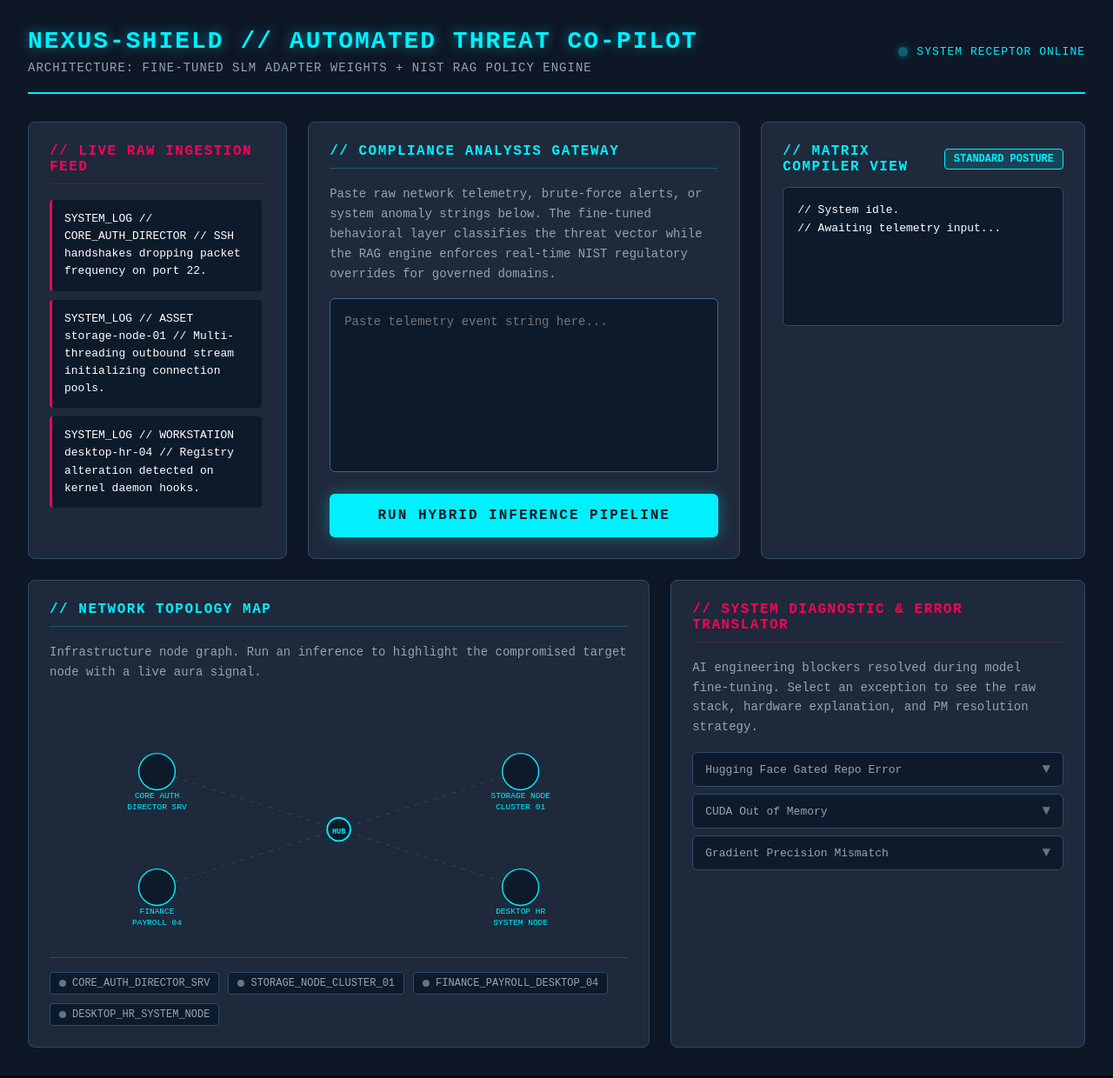
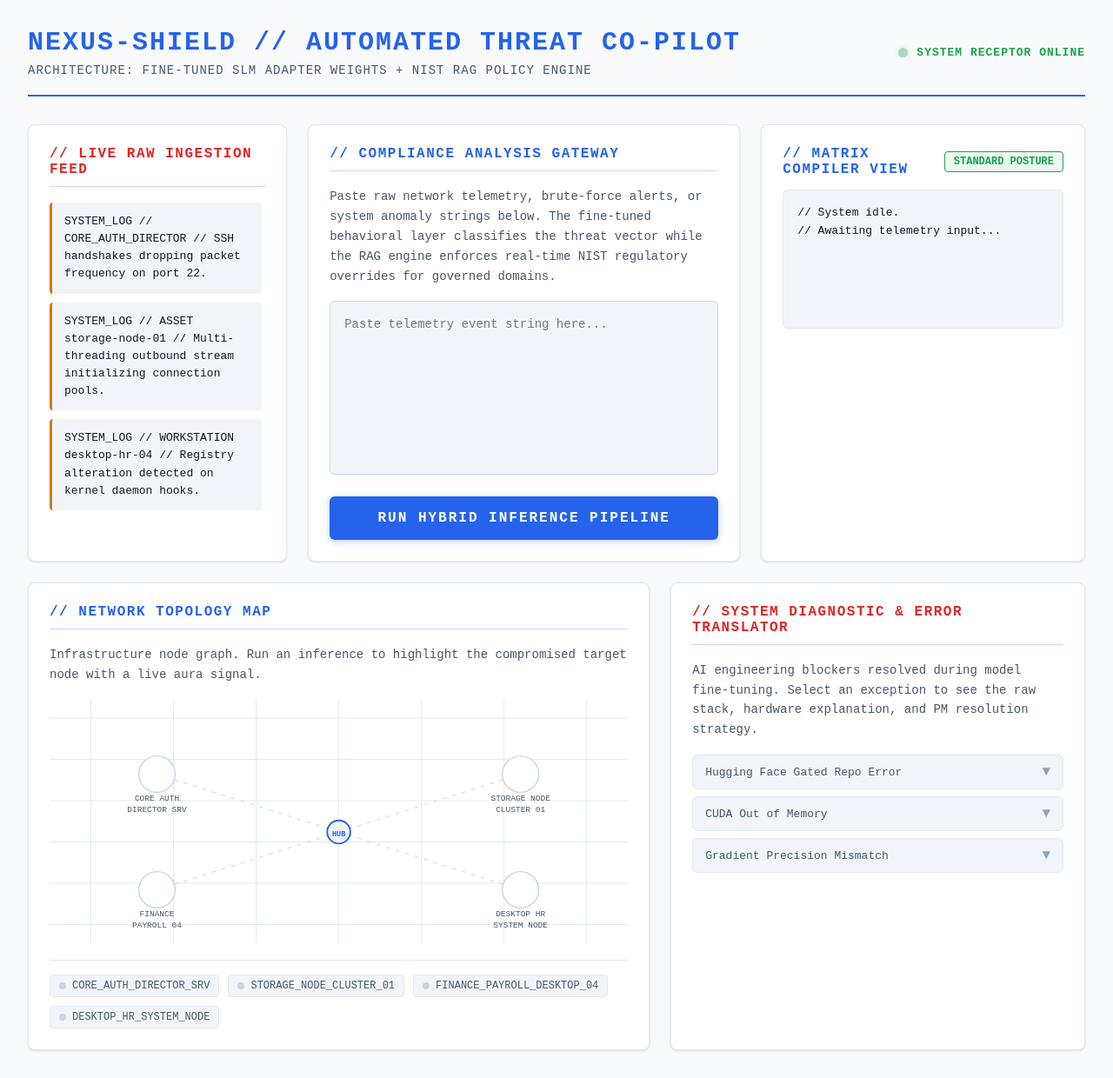
Before and after one commit to nityansh10/nexus-shield-threat-intelligence, a React (Vite) app: page / in a window 1280 px wide. Shown: the whole page at 87% size. Built offline with nearby package versions, Linux system fonts and the light colour scheme.

Commit message:
design: overhaul entire UI to premium accessible enterprise light mode

```diff
--- a/index.jsx
+++ b/index.jsx
@@ -273,31 +273,35 @@ const HUB = { x: 350, y: 160 };
 // ── Design tokens ──────────────────────────────────────────────────────────────
 
 const C = {
-  bg:      '#0e1726',
-  panel:   '#1e293b',
-  panelDk: '#0d1a2a',
-  border:  '#2e4a6b',
-  borderBright: '#3d6494',
-  cyan:    '#00f0ff',
-  pink:    '#ff0055',
-  white:   '#ffffff',
-  muted:   '#94a3b8',
-  dim:     '#64748b',
+  bg:          '#F8FAFC',
+  panel:       '#FFFFFF',
+  panelDk:     '#F1F5F9',
+  border:      '#E2E8F0',
+  borderBright:'#CBD5E1',
+  blue:        '#2563EB',
+  crimson:     '#DC2626',
+  amber:       '#D97706',
+  green:       '#16A34A',
+  text:        '#0F172A',
+  muted:       '#475569',
+  dim:         '#94A3B8',
+  shadow:      '0 1px 3px rgba(0,0,0,0.08), 0 1px 2px rgba(0,0,0,0.04)',
+  shadowMd:    '0 4px 6px rgba(0,0,0,0.07), 0 2px 4px rgba(0,0,0,0.05)',
 };
 
 // Returns the accent color for a network node based on threat severity and node identity.
-// FINANCE/CRITICAL → crimson, CORE_AUTH → cyan, all others → amber.
+// FINANCE/CRITICAL → crimson, CORE_AUTH → blue, all others → amber.
 const getNodeColor = (nodeId, isCritical) => {
-  if (isCritical || nodeId === 'FINANCE_PAYROLL_DESKTOP_04') return '#ff0055';
-  if (nodeId === 'CORE_AUTH_DIRECTOR_SRV') return '#00f0ff';
-  return '#ffaa00';
+  if (isCritical || nodeId === 'FINANCE_PAYROLL_DESKTOP_04') return C.crimson;
+  if (nodeId === 'CORE_AUTH_DIRECTOR_SRV') return C.blue;
+  return C.amber;
 };
 
 // Returns a low-opacity fill that pairs with each node's accent color.
 const getNodeFill = (nodeId, isCritical) => {
-  if (isCritical || nodeId === 'FINANCE_PAYROLL_DESKTOP_04') return 'rgba(255,0,85,0.15)';
-  if (nodeId === 'CORE_AUTH_DIRECTOR_SRV') return 'rgba(0,240,255,0.12)';
-  return 'rgba(255,170,0,0.15)';
+  if (isCritical || nodeId === 'FINANCE_PAYROLL_DESKTOP_04') return 'rgba(220,38,38,0.08)';
+  if (nodeId === 'CORE_AUTH_DIRECTOR_SRV') return 'rgba(37,99,235,0.08)';
+  return 'rgba(217,119,6,0.08)';
 };
 
 const panelStyle = (extra = {}) => ({
@@ -305,10 +309,11 @@ const panelStyle = (extra = {}) => ({
   border: `1px solid ${C.border}`,
   borderRadius: '8px',
   padding: '24px',
+  boxShadow: C.shadow,
   ...extra,
 });
 
-const headingStyle = (color = C.cyan) => ({
+const headingStyle = (color = C.blue) => ({
   fontSize: '16px',
   fontWeight: 'bold',
   color,
@@ -429,7 +434,7 @@ export default function NexusShieldConsole() {
   // ── Render ─────────────────────────────────────────────────────────────────
 
   return (
-    <div style={{ backgroundColor: C.bg, color: C.white, minHeight: '100vh', padding: '32px', fontFamily: '"Courier New", Courier, monospace', boxSizing: 'border-box' }}>
+    <div style={{ backgroundColor: C.bg, color: C.text, minHeight: '100vh', padding: '32px', fontFamily: '"Courier New", Courier, monospace', boxSizing: 'border-box' }}>
 
       {/* Keyframe animations */}
       <style>{`
@@ -442,8 +447,8 @@ export default function NexusShieldConsole() {
           to   { stroke-dashoffset: 0; }
         }
         @keyframes shieldGlow {
-          0%, 100% { box-shadow: 0 0 0 0 rgba(255, 0, 85, 0.55); }
-          50%       { box-shadow: 0 0 0 18px rgba(255, 0, 85, 0); }
+          0%, 100% { box-shadow: 0 0 0 0 rgba(220, 38, 38, 0.45); }
+          50%       { box-shadow: 0 0 0 18px rgba(220, 38, 38, 0); }
         }
         @keyframes fadeUp {
           from { opacity: 0; transform: translateY(10px); }
@@ -459,7 +464,8 @@ export default function NexusShieldConsole() {
       {hijackBlocked && (
         <div style={{
           position: 'fixed', inset: 0,
-          background: 'rgba(10, 17, 28, 0.97)',
+          background: 'rgba(15, 23, 42, 0.55)',
+          backdropFilter: 'blur(4px)',
           zIndex: 1000,
           display: 'flex', flexDirection: 'column',
           alignItems: 'center', justifyContent: 'center',
@@ -467,34 +473,35 @@ export default function NexusShieldConsole() {
         }}>
           <div style={{
             background: C.panel,
-            border: `2px solid ${C.pink}`,
+            border: `2px solid ${C.crimson}`,
             borderRadius: '12px',
             padding: '48px 56px',
             maxWidth: '620px',
             width: '90%',
             textAlign: 'center',
+            boxShadow: C.shadowMd,
             animation: 'shieldGlow 1.8s ease-in-out infinite',
           }}>
             <div style={{ fontSize: '56px', marginBottom: '20px', lineHeight: 1 }}>🛡</div>
-            <h2 style={{ fontSize: '22px', color: C.pink, letterSpacing: '2px', margin: '0 0 8px 0' }}>
+            <h2 style={{ fontSize: '22px', color: C.crimson, letterSpacing: '2px', margin: '0 0 8px 0' }}>
               ALIGNMENT HIJACK BLOCKED
             </h2>
-            <p style={{ fontSize: '13px', color: C.dim, letterSpacing: '1px', margin: '0 0 28px 0' }}>
+            <p style={{ fontSize: '13px', color: C.muted, letterSpacing: '1px', margin: '0 0 28px 0' }}>
               STATUS: HIJACK_ATTEMPT_BLOCKED // PIPELINE FROZEN
             </p>
             <div style={{
-              background: C.panelDk,
-              border: `1px dashed ${C.pink}`,
+              background: '#FEF2F2',
+              border: `1px dashed ${C.crimson}`,
               borderRadius: '6px',
               padding: '14px 18px',
               marginBottom: '28px',
               fontSize: '13px',
-              color: C.pink,
+              color: C.crimson,
               textAlign: 'left',
               lineHeight: '1.6',
               wordBreak: 'break-word',
             }}>
-              <strong style={{ display: 'block', marginBottom: '6px', color: C.white }}>
+              <strong style={{ display: 'block', marginBottom: '6px', color: C.text }}>
                 INTERCEPTED INPUT:
               </strong>
               {blockedInput.length > 180 ? `${blockedInput.slice(0, 180)}…` : blockedInput}
@@ -507,8 +514,8 @@ export default function NexusShieldConsole() {
             <button
               onClick={() => { setHijackBlocked(false); setInputLog(''); setBlockedInput(''); }}
               style={{
-                background: C.pink,
-                color: C.white,
+                background: C.crimson,
+                color: '#FFFFFF',
                 border: 'none',
                 borderRadius: '6px',
                 padding: '13px 32px',
@@ -528,7 +535,7 @@ export default function NexusShieldConsole() {
 
       {/* ── HEADER ───────────────────────────────────────────────────────────── */}
       <header style={{
-        borderBottom: `2px solid ${C.cyan}`,
+        borderBottom: `2px solid ${C.blue}`,
         paddingBottom: '20px',
         marginBottom: '32px',
         display: 'flex',
@@ -538,11 +545,10 @@ export default function NexusShieldConsole() {
         <div>
           <h1 style={{
             margin: 0,
-            fontSize: '28px',
+            fontSize: '30px',
             fontWeight: 'bold',
-            color: C.cyan,
+            color: C.blue,
             letterSpacing: '2px',
-            textShadow: '0 0 14px rgba(0,240,255,0.5)',
           }}>
             NEXUS-SHIELD // AUTOMATED THREAT CO-PILOT
           </h1>
@@ -559,12 +565,12 @@ export default function NexusShieldConsole() {
         <div style={{ display: 'flex', alignItems: 'center', gap: '10px' }}>
           <div style={{
             width: '11px', height: '11px',
-            backgroundColor: C.cyan,
+            backgroundColor: C.green,
             borderRadius: '50%',
             animation: 'scanPulse 1.6s ease-in-out infinite',
-            boxShadow: `0 0 8px ${C.cyan}`,
+            boxShadow: '0 0 6px rgba(22,163,74,0.5)',
           }} />
-          <span style={{ fontSize: '13px', color: C.cyan, letterSpacing: '1px' }}>
+          <span style={{ fontSize: '13px', color: C.green, letterSpacing: '1px', fontWeight: '600' }}>
             SYSTEM RECEPTOR ONLINE
           </span>
         </div>
@@ -575,16 +581,16 @@ export default function NexusShieldConsole() {
 
         {/* PANEL 1 — Live Ingestion Feed */}
         <div style={panelStyle()}>
-          <h2 style={headingStyle(C.pink)}>// LIVE RAW INGESTION FEED</h2>
+          <h2 style={headingStyle(C.crimson)}>// LIVE RAW INGESTION FEED</h2>
           <div style={{ display: 'flex', flexDirection: 'column', gap: '10px', maxHeight: '440px', overflowY: 'auto', paddingRight: '4px' }}>
             {logs.map((log, i) => (
               <div key={i} style={{
                 padding: '12px 14px',
                 background: C.panelDk,
-                borderLeft: `3px solid ${C.pink}`,
+                borderLeft: `3px solid ${C.amber}`,
                 borderRadius: '4px',
                 fontSize: '13px',
-                color: C.white,
+                color: C.text,
                 lineHeight: '1.55',
                 animation: i === 0 ? 'fadeUp 0.3s ease' : undefined,
               }}>
@@ -597,7 +603,7 @@ export default function NexusShieldConsole() {
         {/* PANEL 2 — Analysis Terminal */}
         <div style={panelStyle({ display: 'flex', flexDirection: 'column', justifyContent: 'space-between' })}>
           <div>
-            <h2 style={headingStyle(C.cyan)}>// COMPLIANCE ANALYSIS GATEWAY</h2>
+            <h2 style={headingStyle(C.blue)}>// COMPLIANCE ANALYSIS GATEWAY</h2>
             <p style={{ color: C.muted, fontSize: '14px', lineHeight: '1.65', margin: '0 0 16px 0' }}>
               Paste raw network telemetry, brute-force alerts, or system anomaly strings below.
               The fine-tuned behavioral layer classifies the threat vector while the RAG engine
@@ -611,7 +617,7 @@ export default function NexusShieldConsole() {
                 width: '100%',
                 height: '200px',
                 backgroundColor: C.panelDk,
-                color: C.white,
+                color: C.text,
                 border: `1px solid ${C.borderBright}`,
                 borderRadius: '6px',
                 padding: '16px',
@@ -629,8 +635,8 @@ export default function NexusShieldConsole() {
             disabled={isProcessing}
             style={{
               width: '100%',
-              backgroundColor: isProcessing ? C.border : C.cyan,
-              color: C.bg,
+              backgroundColor: isProcessing ? C.borderBright : C.blue,
+              color: '#FFFFFF',
               border: 'none',
               borderRadius: '6px',
               padding: '16px',
@@ -642,7 +648,7 @@ export default function NexusShieldConsole() {
               letterSpacing: '2px',
               transition: 'all 0.2s ease',
               marginTop: '20px',
-              boxShadow: isProcessing ? 'none' : `0 0 18px rgba(0,240,255,0.35)`,
+              boxShadow: isProcessing ? 'none' : '0 2px 8px rgba(37,99,235,0.3)',
             }}
           >
             {isProcessing ? 'Analyzing Matrices...' : 'Run Hybrid Inference Pipeline'}
@@ -653,7 +659,7 @@ export default function NexusShieldConsole() {
         <div style={panelStyle()}>
           {/* Header row with posture badge */}
           <div style={{ display: 'flex', justifyContent: 'space-between', alignItems: 'center', marginBottom: '14px' }}>
-            <h2 style={{ ...headingStyle(C.cyan), borderBottom: 'none', marginBottom: 0, paddingBottom: 0 }}>
+            <h2 style={{ ...headingStyle(C.blue), borderBottom: 'none', marginBottom: 0, paddingBottom: 0 }}>
               // MATRIX COMPILER VIEW
             </h2>
             <span style={{
@@ -661,9 +667,9 @@ export default function NexusShieldConsole() {
               fontWeight: 'bold',
               padding: '4px 10px',
               borderRadius: '4px',
-              backgroundColor: isCritical ? 'rgba(255,0,85,0.18)' : 'rgba(0,240,255,0.12)',
-              color: isCritical ? C.pink : C.cyan,
-              border: `1px solid ${isCritical ? C.pink : C.cyan}`,
+              backgroundColor: isCritical ? 'rgba(220,38,38,0.08)' : 'rgba(22,163,74,0.08)',
+              color: isCritical ? C.crimson : C.green,
+              border: `1px solid ${isCritical ? C.crimson : C.green}`,
               whiteSpace: 'nowrap',
             }}>
               {postureStatus} POSTURE
@@ -676,7 +682,7 @@ export default function NexusShieldConsole() {
             borderRadius: '6px',
             padding: '16px',
             fontSize: '13px',
-            color: C.white,
+            color: C.text,
             overflowX: 'auto',
             minHeight: '160px',
             lineHeight: '1.6',
@@ -692,11 +698,11 @@ export default function NexusShieldConsole() {
           {isCritical && (
             <div style={{
               padding: '12px 14px',
-              background: 'rgba(255,0,85,0.1)',
-              border: `1px dashed ${C.pink}`,
+              background: 'rgba(220,38,38,0.06)',
+              border: `1px dashed ${C.crimson}`,
               borderRadius: '6px',
               fontSize: '13px',
-              color: C.pink,
+              color: C.crimson,
               lineHeight: '1.55',
               marginBottom: '14px',
             }}>
@@ -709,22 +715,22 @@ export default function NexusShieldConsole() {
           {briefing && (
             <div style={{
               background: C.panelDk,
-              border: `1px solid ${isCritical ? C.pink : C.borderBright}`,
+              border: `1px solid ${isCritical ? C.crimson : C.borderBright}`,
               borderRadius: '6px',
               padding: '16px',
               animation: 'fadeUp 0.35s ease',
             }}>
-              <p style={{ fontSize: '12px', color: isCritical ? C.pink : C.cyan, letterSpacing: '1px', margin: '0 0 8px 0', fontWeight: 'bold' }}>
+              <p style={{ fontSize: '12px', color: isCritical ? C.crimson : C.blue, letterSpacing: '1px', margin: '0 0 8px 0', fontWeight: 'bold' }}>
                 // EXECUTIVE BRIEFING
               </p>
-              <p style={{ fontSize: '15px', fontWeight: 'bold', color: C.white, margin: '0 0 10px 0', lineHeight: '1.4' }}>
+              <p style={{ fontSize: '15px', fontWeight: 'bold', color: C.text, margin: '0 0 10px 0', lineHeight: '1.4' }}>
                 {briefing.title}
               </p>
               <p style={{ fontSize: '13px', color: C.muted, margin: '0 0 10px 0', lineHeight: '1.65' }}>
-                <strong style={{ color: C.white }}>Impact: </strong>{briefing.impact}
+                <strong style={{ color: C.text }}>Impact: </strong>{briefing.impact}
               </p>
               <p style={{ fontSize: '13px', color: C.muted, margin: 0, lineHeight: '1.65' }}>
-                <strong style={{ color: C.white }}>Mitigation: </strong>{briefing.mitigation}
+                <strong style={{ color: C.text }}>Mitigation: </strong>{briefing.mitigation}
               </p>
             </div>
           )}
@@ -736,7 +742,7 @@ export default function NexusShieldConsole() {
 
         {/* PANEL 4 — Network Topology Map */}
         <div style={panelStyle()}>
-          <h2 style={headingStyle(C.cyan)}>// NETWORK TOPOLOGY MAP</h2>
+          <h2 style={headingStyle(C.blue)}>// NETWORK TOPOLOGY MAP</h2>
           <p style={{ fontSize: '14px', color: C.muted, margin: '0 0 18px 0', lineHeight: '1.6' }}>
             Infrastructure node graph. Run an inference to highlight the compromised target node with a live aura signal.
           </p>
@@ -748,11 +754,11 @@ export default function NexusShieldConsole() {
             {/* Background grid lines (decorative) */}
             {[0,1,2,3,4,5,6].map(i => (
               <line key={`vg${i}`} x1={i*100+50} y1={0} x2={i*100+50} y2={295}
-                stroke={`${C.border}30`} strokeWidth={1} />
+                stroke={C.border} strokeWidth={1} />
             ))}
             {[0,1,2,3,4,5].map(i => (
               <line key={`hg${i}`} x1={0} y1={i*50+22} x2={700} y2={i*50+22}
-                stroke={`${C.border}30`} strokeWidth={1} />
+                stroke={C.border} strokeWidth={1} />
             ))}
 
             {/* Data lines from hub to each node */}
@@ -764,7 +770,7 @@ export default function NexusShieldConsole() {
                   key={`line-${node.id}`}
                   x1={HUB.x} y1={HUB.y}
                   x2={node.x} y2={node.y}
-                  stroke={isActive ? nodeColor : `${C.cyan}35`}
+                  stroke={isActive ? nodeColor : C.borderBright}
                   strokeWidth={isActive ? 3 : 1}
                   strokeDasharray={isActive ? '8 4' : '5 7'}
                   style={isActive
@@ -775,9 +781,9 @@ export default function NexusShieldConsole() {
             })}
 
             {/* Hub node */}
-            <circle cx={HUB.x} cy={HUB.y} r={14} fill={C.panelDk} stroke={C.cyan} strokeWidth={2} />
+            <circle cx={HUB.x} cy={HUB.y} r={14} fill={C.panelDk} stroke={C.blue} strokeWidth={2} />
             <text x={HUB.x} y={HUB.y + 5} textAnchor="middle" fontSize="9"
-              fill={C.cyan} fontFamily='"Courier New", monospace' fontWeight="bold">
+              fill={C.blue} fontFamily='"Courier New", monospace' fontWeight="bold">
               HUB
             </text>
 
@@ -802,14 +808,14 @@ export default function NexusShieldConsole() {
                   {/* Node circle */}
                   <circle
                     cx={node.x} cy={node.y} r={22}
-                    fill={isActive ? nodeFill : C.panelDk}
-                    stroke={isActive ? nodeColor : C.cyan}
+                    fill={isActive ? nodeFill : '#FFFFFF'}
+                    stroke={isActive ? nodeColor : C.borderBright}
                     strokeWidth={isActive ? 2.5 : 1.5}
                   />
                   {/* Node label — 2 lines */}
                   <text textAnchor="middle" fontSize="10"
                     fontFamily='"Courier New", monospace'
-                    fill={isActive ? nodeColor : C.cyan}
+                    fill={isActive ? nodeColor : C.muted}
                     fontWeight={isActive ? 'bold' : 'normal'}>
                     <tspan x={node.x} y={node.y + 32}>{node.lines[0]}</tspan>
                     <tspan x={node.x} y={node.y + 46}>{node.lines[1]}</tspan>
@@ -834,11 +840,11 @@ export default function NexusShieldConsole() {
                   borderRadius: '4px',
                   fontSize: '12px',
                   color: isActive ? nodeColor : C.muted,
+                  fontWeight: isActive ? '600' : 'normal',
                 }}>
                   <span style={{
                     width: '8px', height: '8px', borderRadius: '50%',
-                    background: isActive ? nodeColor : C.dim,
-                    boxShadow: isActive ? `0 0 6px ${nodeColor}` : 'none',
+                    background: isActive ? nodeColor : C.borderBright,
                     flexShrink: 0,
                   }} />
                   {node.id}
@@ -850,7 +856,7 @@ export default function NexusShieldConsole() {
 
         {/* PANEL 5 — System Diagnostic & Error Decoder */}
         <div style={panelStyle()}>
-          <h2 style={headingStyle(C.pink)}>// SYSTEM DIAGNOSTIC &amp; ERROR TRANSLATOR</h2>
+          <h2 style={headingStyle(C.crimson)}>// SYSTEM DIAGNOSTIC &amp; ERROR TRANSLATOR</h2>
           <p style={{ fontSize: '14px', color: C.muted, margin: '0 0 18px 0', lineHeight: '1.6' }}>
             AI engineering blockers resolved during model fine-tuning. Select an exception to see the
             raw stack, hardware explanation, and PM resolution strategy.
@@ -865,11 +871,11 @@ export default function NexusShieldConsole() {
                   key={key}
                   onClick={() => setActiveError(prev => prev === key ? null : key)}
                   style={{
-                    background: isActive ? 'rgba(255,0,85,0.15)' : C.panelDk,
-                    border: `1px solid ${isActive ? C.pink : C.border}`,
+                    background: isActive ? 'rgba(220,38,38,0.06)' : C.panelDk,
+                    border: `1px solid ${isActive ? C.crimson : C.border}`,
                     borderRadius: '6px',
                     padding: '11px 14px',
-                    color: isActive ? C.white : C.muted,
+                    color: isActive ? C.text : C.muted,
                     fontSize: '13px',
                     fontFamily: '"Courier New", Courier, monospace',
                     cursor: 'pointer',
@@ -881,7 +887,7 @@ export default function NexusShieldConsole() {
                   }}
                 >
                   <span>{err.label}</span>
-                  <span style={{ color: isActive ? C.pink : C.dim, fontSize: '16px', lineHeight: 1 }}>
+                  <span style={{ color: isActive ? C.crimson : C.dim, fontSize: '16px', lineHeight: 1 }}>
                     {isActive ? '▲' : '▼'}
                   </span>
                 </button>
@@ -893,7 +899,7 @@ export default function NexusShieldConsole() {
           {activeError && (
             <div style={{ animation: 'fadeUp 0.25s ease' }}>
               {/* Raw Exception Stack */}
-              <p style={{ fontSize: '12px', color: C.pink, letterSpacing: '1px', margin: '0 0 8px 0', fontWeight: 'bold' }}>
+              <p style={{ fontSize: '12px', color: C.crimson, letterSpacing: '1px', margin: '0 0 8px 0', fontWeight: 'bold' }}>
                 RAW EXCEPTION STACK
               </p>
               <pre style={{
@@ -902,7 +908,7 @@ export default function NexusShieldConsole() {
                 borderRadius: '6px',
                 padding: '14px',
                 fontSize: '12px',
-                color: C.pink,
+                color: C.crimson,
                 overflowX: 'auto',
                 overflowY: 'auto',
                 maxHeight: '160px',
@@ -915,7 +921,7 @@ export default function NexusShieldConsole() {
               </pre>
 
               {/* Plain English Explanation */}
-              <p style={{ fontSize: '12px', color: C.cyan, letterSpacing: '1px', margin: '0 0 8px 0', fontWeight: 'bold' }}>
+              <p style={{ fontSize: '12px', color: C.blue, letterSpacing: '1px', margin: '0 0 8px 0', fontWeight: 'bold' }}>
                 PLAIN ENGLISH EXPLANATION
               </p>
               <div style={{
@@ -924,7 +930,7 @@ export default function NexusShieldConsole() {
                 borderRadius: '6px',
                 padding: '14px',
                 fontSize: '13px',
-                color: C.white,
+                color: C.text,
                 lineHeight: '1.65',
                 marginBottom: '18px',
               }}>
@@ -932,16 +938,16 @@ export default function NexusShieldConsole() {
               </div>
 
               {/* PM Resolution Strategy */}
-              <p style={{ fontSize: '12px', color: '#00ff88', letterSpacing: '1px', margin: '0 0 8px 0', fontWeight: 'bold' }}>
+              <p style={{ fontSize: '12px', color: C.green, letterSpacing: '1px', margin: '0 0 8px 0', fontWeight: 'bold' }}>
                 PM RESOLUTION STRATEGY
               </p>
               <div style={{
-                background: 'rgba(0,255,136,0.06)',
-                border: '1px solid rgba(0,255,136,0.3)',
+                background: 'rgba(22,163,74,0.06)',
+                border: '1px solid rgba(22,163,74,0.25)',
                 borderRadius: '6px',
                 padding: '14px',
                 fontSize: '13px',
-                color: C.white,
+                color: C.text,
                 lineHeight: '1.65',
               }}>
                 {ERROR_CATALOG[activeError].resolution}
--- a/src/App.jsx
+++ b/src/App.jsx
@@ -14,7 +14,8 @@ const globalStyles = `
   }
 
   body {
-    background: #0e1726;
+    background: #F8FAFC;
+    color: #0F172A;
     -webkit-font-smoothing: antialiased;
     -moz-osx-font-smoothing: grayscale;
     overflow-x: hidden;
@@ -26,21 +27,21 @@ const globalStyles = `
   }
 
   ::-webkit-scrollbar-track {
-    background: #0b1220;
+    background: #F1F5F9;
   }
 
   ::-webkit-scrollbar-thumb {
-    background: #1c2e4a;
+    background: #CBD5E1;
     border-radius: 3px;
   }
 
   ::-webkit-scrollbar-thumb:hover {
-    background: #00f0ff40;
+    background: #94A3B8;
   }
 
   @keyframes pulse {
-    0%, 100% { opacity: 1; box-shadow: 0 0 6px rgba(0, 240, 255, 0.8); }
-    50%       { opacity: 0.4; box-shadow: 0 0 2px rgba(0, 240, 255, 0.2); }
+    0%, 100% { opacity: 1; box-shadow: 0 0 6px rgba(37, 99, 235, 0.5); }
+    50%       { opacity: 0.4; box-shadow: 0 0 2px rgba(37, 99, 235, 0.15); }
   }
 
   @keyframes scanline {
```
